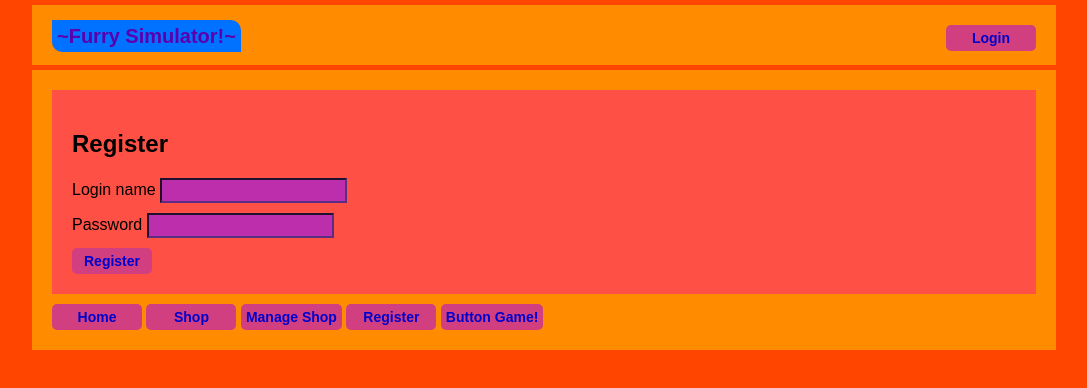
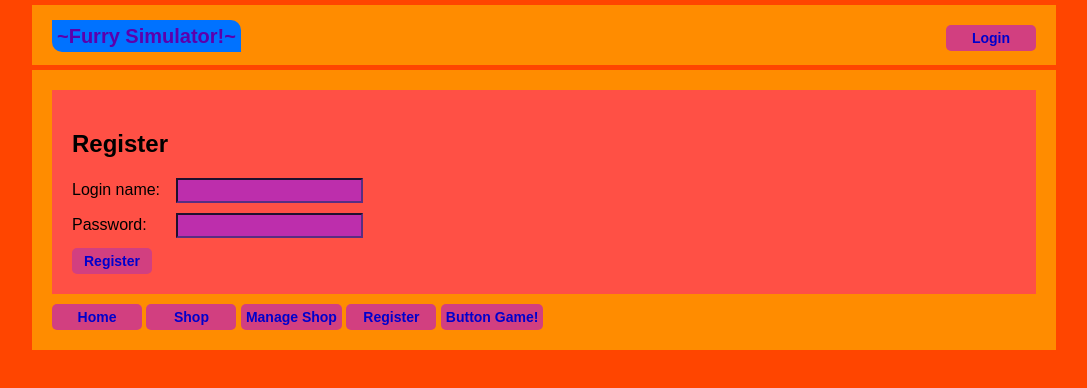
Before and after one commit to TheBlueGem/SPA-Neo-Neopets, a plain HTML site: page index.html at #/register in a window 1280 px wide. Shown: the whole page, without its empty margins (96-1183 px from the left). Drawn offline with nearby package versions, Linux system fonts and the light colour scheme; some packages are replaced by stand-ins of ours.

Commit message:
Gave register page styling

```diff
--- a/pages/player/register.html
+++ b/pages/player/register.html
@@ -20,11 +20,11 @@
             <h2>Register</h2>
             <form class="form register" ng-submit="register()">
                 <div class="register-field">
-                    <label>Login name</label>
+                    <label class="input">Login name:</label>
                     <input type="text" ng-model="playerLogin.name" />
                 </div>
                 <div class="register-field">
-                    <label>Password</label>
+                    <label class="input">Password:</label>
                     <input type="text" ng-model="playerLogin.password" />
                 </div>
                 <button class="button" type="submit">Register</button>
```
